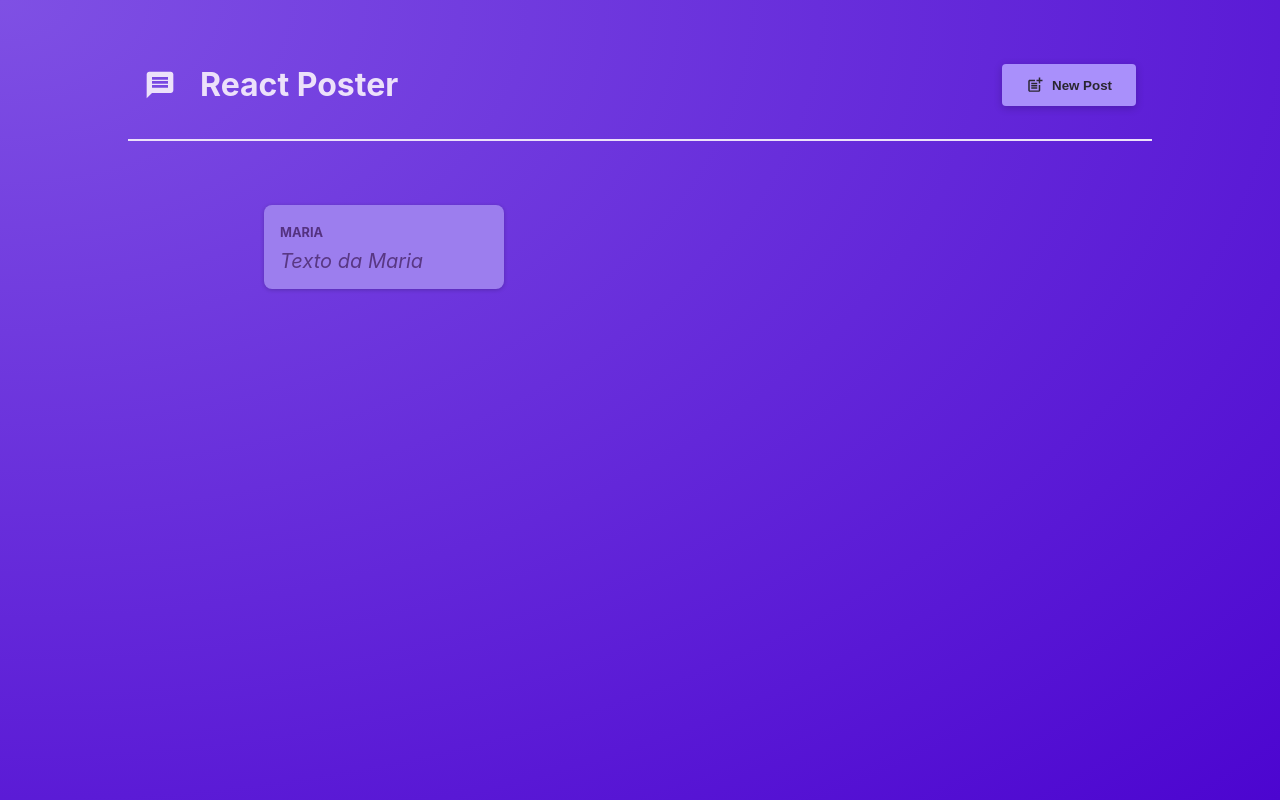
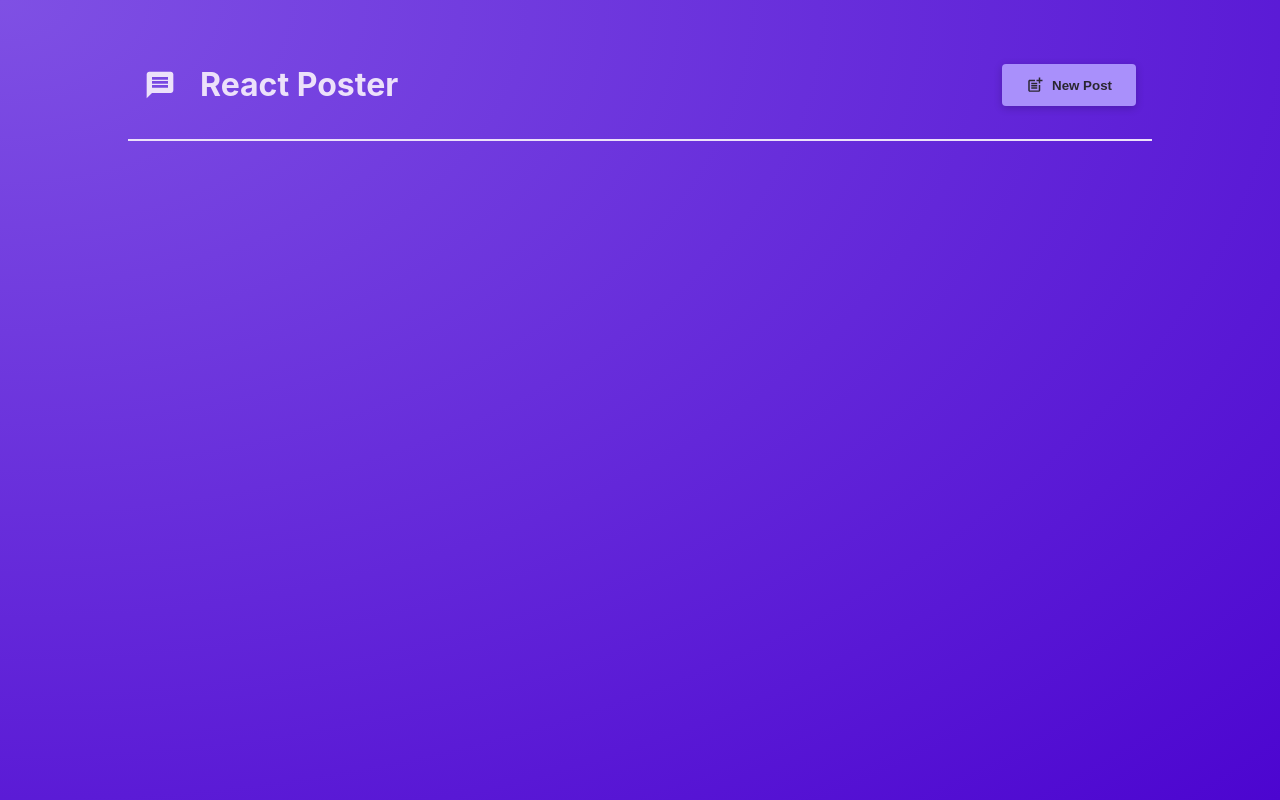
Before and after one commit to vinimari/react-posts, a React (Vite) app: page / in a window 1280 px wide. Built offline with nearby package versions, Linux system fonts and the light colour scheme.

Commit message:
feat: dynamic add posts

```diff
--- a/src/components/PostsList.tsx
+++ b/src/components/PostsList.tsx
@@ -36,7 +36,9 @@ function PostsList() {
       <MainHeader onCreatePost={showModalHandler} />
       {modalContent}
       <ul className={styles.posts}>
-        <Post author="Maria" body="Texto da Maria" />
+        {posts.map((post) => (
+          <Post author={post.enteredAuthor} body={post.enteredBody} />
+        ))}
       </ul>
     </>
   );
```
